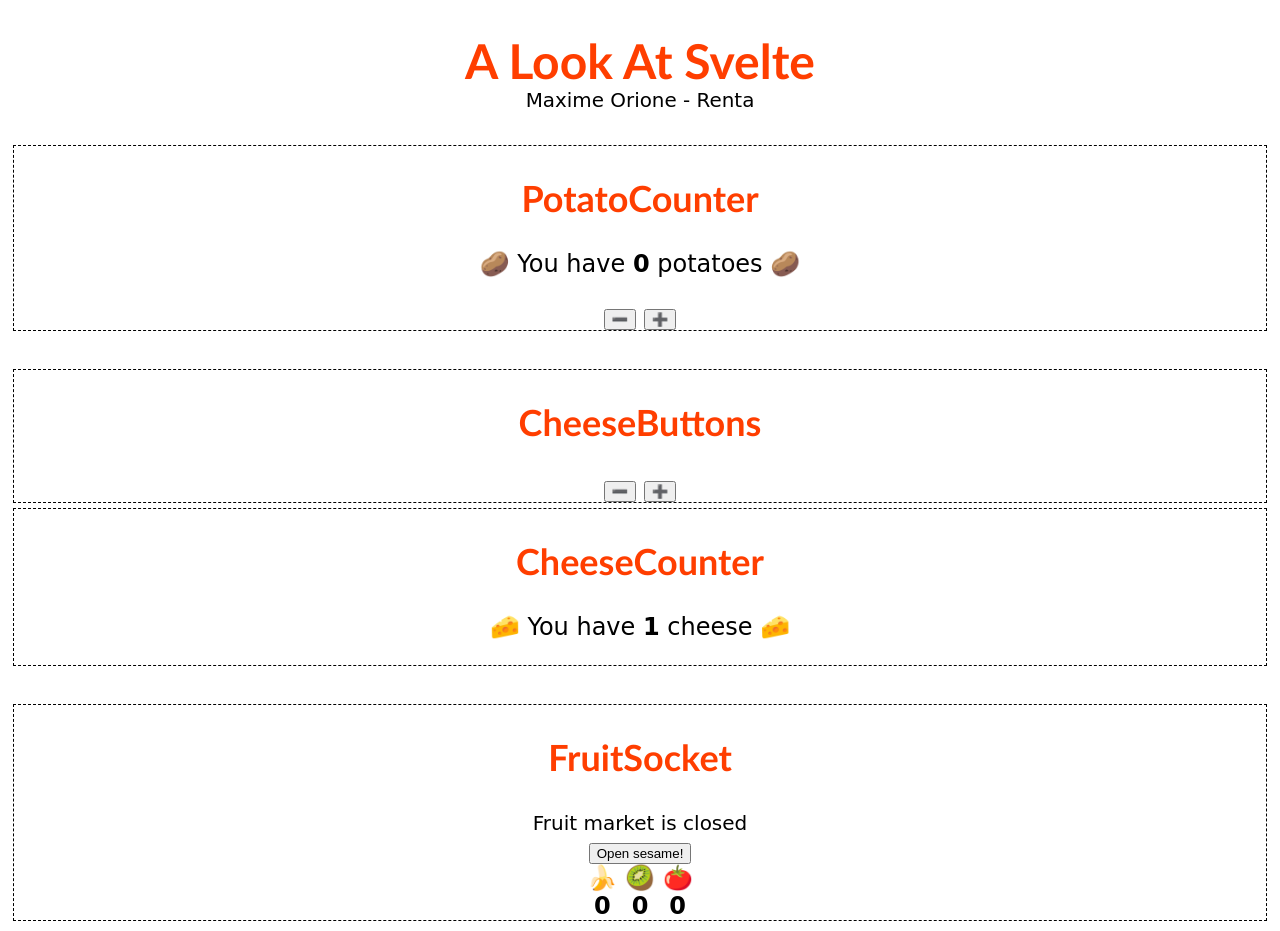
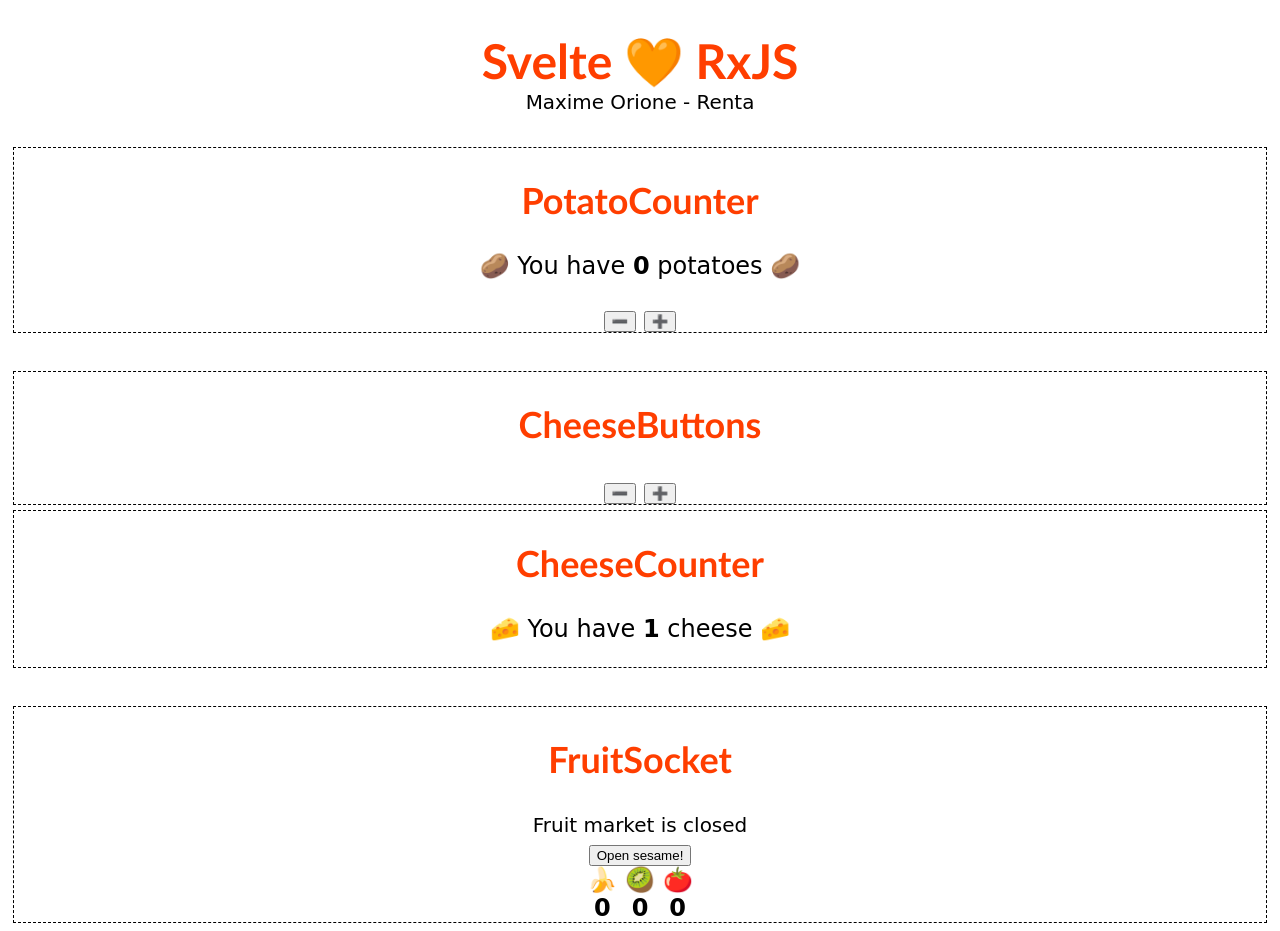
Before and after one commit to Maxzilla60/svelte-and-rxjs, a Svelte app: page / in a window 1280 px wide. Built offline with nearby package versions, Linux system fonts and the light colour scheme.

Commit message:
💬 Rename page title

```diff
--- a/index.html
+++ b/index.html
@@ -4,7 +4,7 @@
 	<meta charset="UTF-8"/>
 	<link rel="icon" href="/favicon.ico"/>
 	<meta name="viewport" content="width=device-width, initial-scale=1.0"/>
-	<title>A Look At Svelte | Maxime Orione - Renta</title>
+	<title>Svelte 🧡 RxJS | Maxime Orione - Renta</title>
 </head>
 <body>
 <div id="app"></div>
--- a/src/App.svelte
+++ b/src/App.svelte
@@ -6,7 +6,7 @@
 </script>
 
 <main>
-	<h1>A Look At Svelte</h1>
+	<h1>Svelte 🧡 RxJS</h1>
 	<h5>Maxime Orione - Renta</h5>
 
 	<PotatoCounter/>
```
